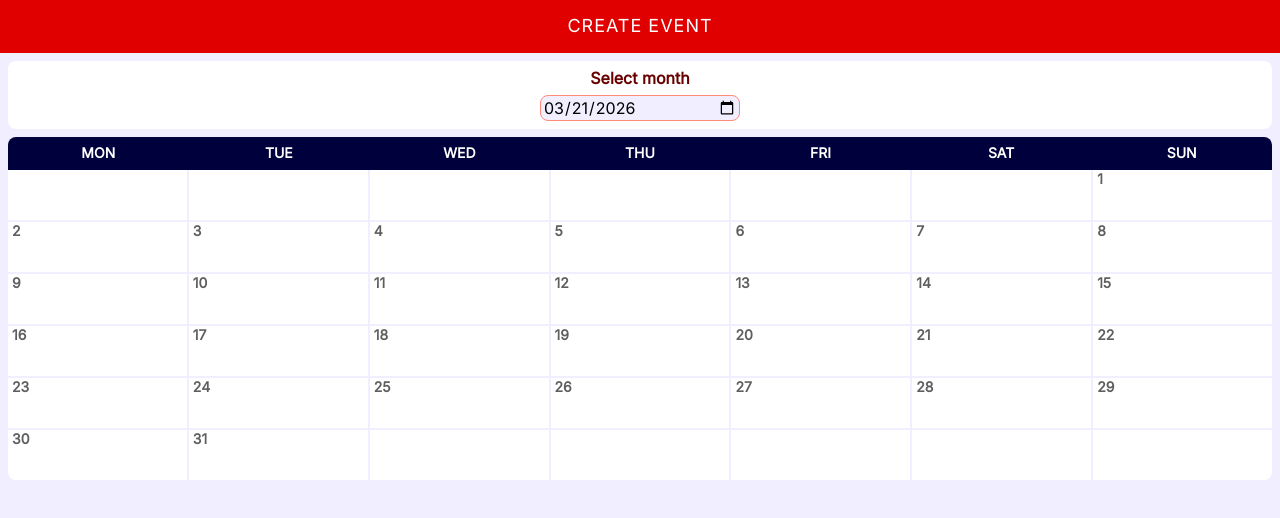
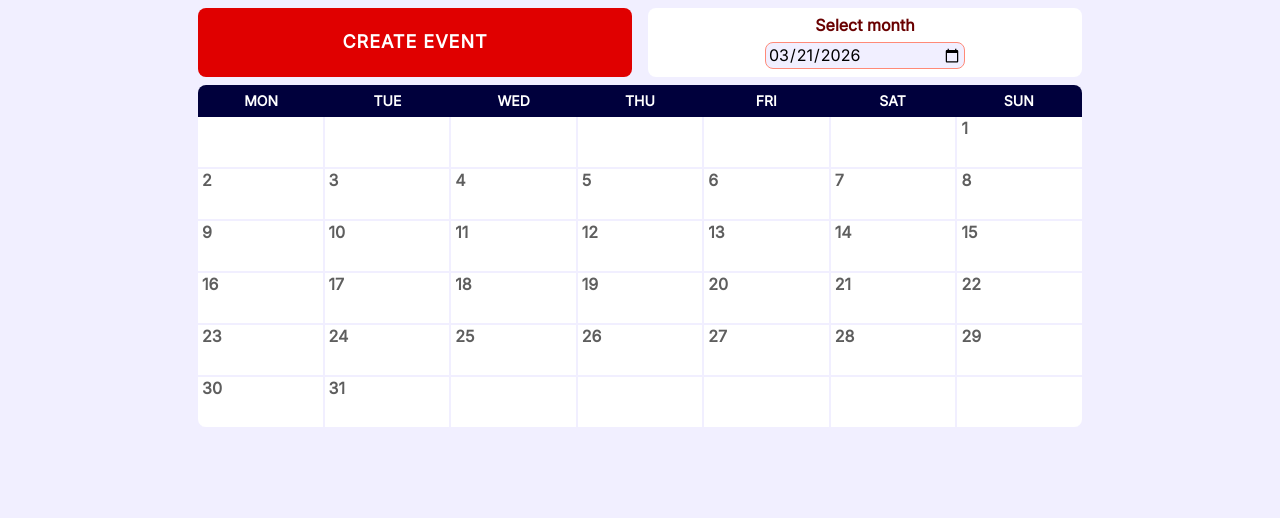
Before and after one commit to jakublepianka/event-calendar, a React (Vite) app: page / in a window 1280 px wide. Shown: the top 518 px of the page. Built offline with nearby package versions, Linux system fonts and the light colour scheme.

Commit message:
feat(responsive): enhance calendar layout and responsiveness

```diff
--- a/src/Calendar/Calendar.jsx
+++ b/src/Calendar/Calendar.jsx
@@ -30,7 +30,7 @@ export function Calendar() {
         <header className={styles.calendarHeader}>
           <nav className={styles.calendarNav}>
             <Link to="add-event" className={styles.addEventLink}>
-              Create event
+              <div className={styles.linkFiller}>Create event</div>
             </Link>
           </nav>
 
--- a/src/Calendar/Calendar.module.css
+++ b/src/Calendar/Calendar.module.css
@@ -1,17 +1,19 @@
-.calendarNav {
-  padding: 16px;
-  text-transform: uppercase;
-  text-align: center;
-  background-color: #E00000;
-}
-
 .addEventLink {
   text-decoration: none;
-  font-weight: 400;
+  font-weight: 600;
   color: #FFFFFF;
   font-size: 18px;
   text-align: center;
   letter-spacing: 1px;
+  text-transform: uppercase;
+  text-align: center;
+}
+
+.linkFiller {
+  background-color: #E00000;
+  width: 100%;
+  height: 100%;
+  padding: 16px;
 }
 
 .calendarControls {
@@ -44,3 +46,50 @@
   background-color: #FFFFFF;
   overflow: hidden;
 }
+
+@media (min-width: 600px) {
+
+  .calendarHeader {
+    display: grid;
+    grid-template-columns: 1fr 1fr;
+    justify-content: center;
+    max-width: 900px;
+    margin: auto;
+  }
+
+  .calendarNav {
+    display: grid;
+    position: relative;
+    align-items: center;
+    min-height: 100%;
+  }
+  .addEventLink {
+    display: grid;
+    min-height: 100%;
+    padding: 8px;
+  }
+
+  .linkFiller {
+    display: grid;
+    align-items: center;
+    border-radius: 8px;
+    padding: 0;
+  }
+
+  .linkFiller:hover {
+    border: 2px solid #E00000;
+    background-color: #FFFFFF;
+    color: black;
+  }
+
+  .calendarContent {
+    max-width: 884px;
+    margin: 8px;
+  }
+}
+
+@media (min-width: 900px) {
+  .calendarContent {
+    margin: auto;
+  }
+}
--- a/src/Calendar/CalendarDay.module.css
+++ b/src/Calendar/CalendarDay.module.css
@@ -18,12 +18,19 @@
 }
 
 .eventItem {
+  cursor: pointer;
   position: relative;
   font-size: 12px;
   text-align: center;
   padding: 4px;
   background-color: #F1EFFF;
+  color: black;
   border-radius: 4px;
+}
+
+.eventItem p {
+  width: 100%;
+  height: 100%;
 }
 
 .eventItem::before {
@@ -39,5 +46,37 @@
 
 .detailsLink {
   text-decoration: none;
-  color: black;
 }
+
+@media (min-width: 600px) {
+  .dayNum {
+    margin: 2px 4px;
+    font-size: 16px;
+  }
+
+  .eventItem {
+    font-size: 16px;
+    padding: 8px 4px;
+  }
+
+  .eventItem:hover p {
+    color: #FFFFFF;
+  }
+
+  .eventItem:hover {
+    background-color: #E00000;
+    font-weight: 600;
+  }
+}
+
+@media (min-width: 1024px) {
+  .dayNum {
+    margin: 2px 4px;
+    font-size: 16px;
+  }
+
+  .eventItem {
+    font-size: 16px;
+    padding: 8px;
+  }
+}
--- a/src/index.css
+++ b/src/index.css
@@ -15,3 +15,7 @@ body {
   font-family: 'Inter', sans-serif, system-ui;
   background-color: #F1EFFF;
 }
+
+a {
+  color: black
+}
```
